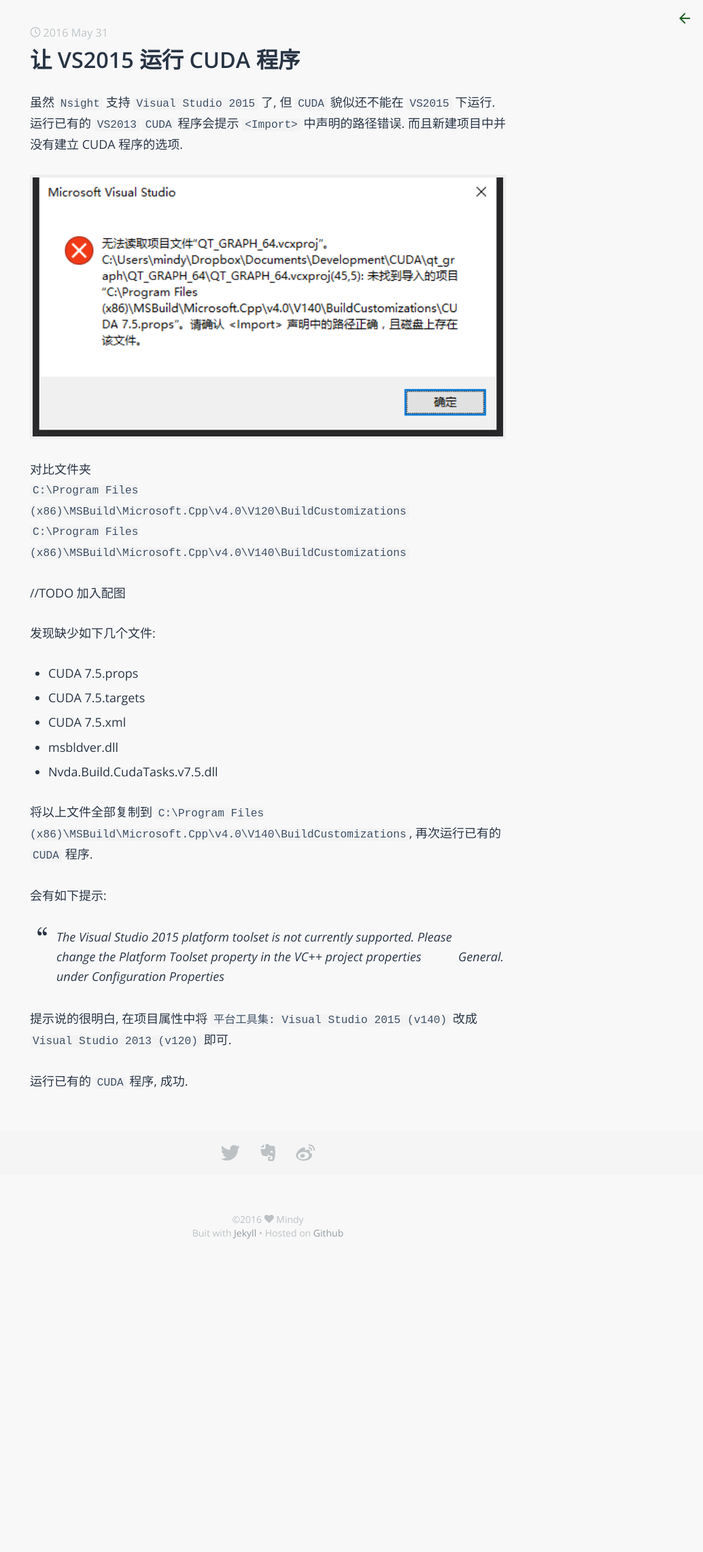
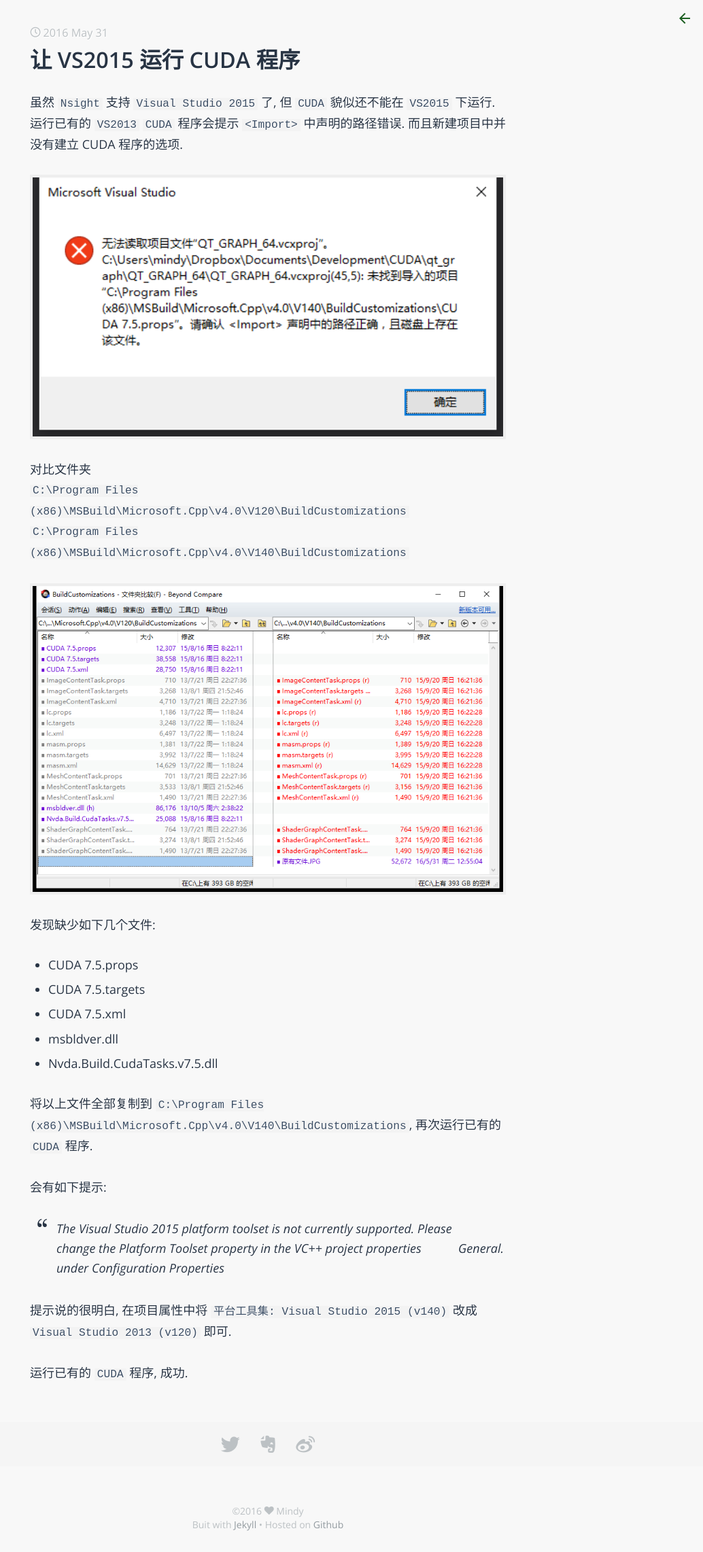
Before and after one commit to mzcabc/9ft.github.io.Archived, a Jekyll site: the page built from _posts/2016-05-31-VS2015-CUDA.md, in a window 1280 px wide. Shown: the whole page at 68% size, without its empty margins (246-1280 px from the left). Built offline with Jekyll 4.4.1, drawn with Linux system fonts in a browser that asks for light colours; some web fonts are replaced; comment, search, counter and statistics services are not loaded.

Commit message:
Revise: add pic

```diff
--- a/_posts/2016-05-31-VS2015-CUDA.md
+++ b/_posts/2016-05-31-VS2015-CUDA.md
@@ -6,13 +6,13 @@
 ---
 虽然 `Nsight` 支持 `Visual Studio 2015` 了, 但 `CUDA` 貌似还不能在 `VS2015` 下运行. 运行已有的 `VS2013` `CUDA` 程序会提示 `<Import>` 中声明的路径错误. 而且新建项目中并没有建立 CUDA 程序的选项.
 
-![Error](http://b.mindy.tk/assets/img/post/2016-05-31-VS2015-CUDA-1.png "Error")
+![Error](/assets/img/post/2016-05-31-VS2015-CUDA-1.png "Error")
 
 对比文件夹
 `C:\Program Files (x86)\MSBuild\Microsoft.Cpp\v4.0\V120\BuildCustomizations`
 `C:\Program Files (x86)\MSBuild\Microsoft.Cpp\v4.0\V140\BuildCustomizations`
 
-//TODO 加入配图
+![Dir Compare](/assets/img/post/2016-05-31-VS2015-CUDA-2.png "Dir Compare")
 
 发现缺少如下几个文件:
 
```
Also changed, not shown: assets/img/post/2016-05-31-VS2015-CUDA-2.png (added).
